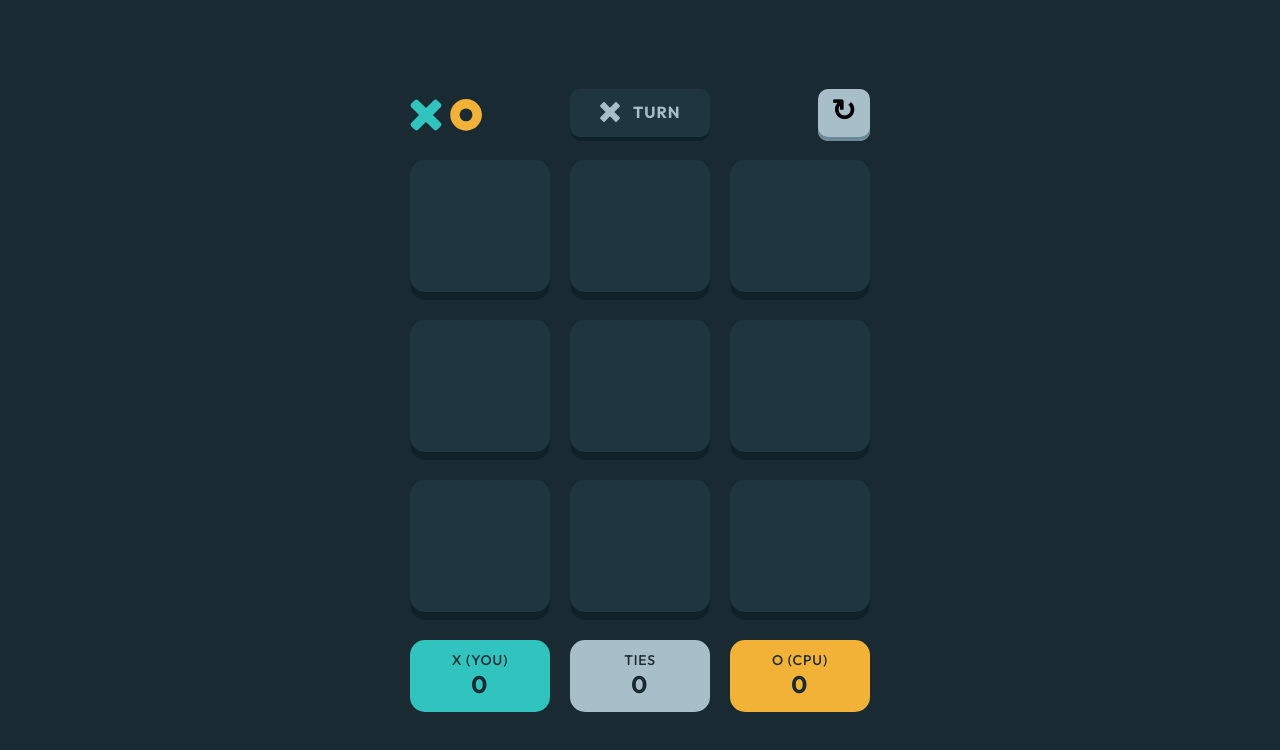
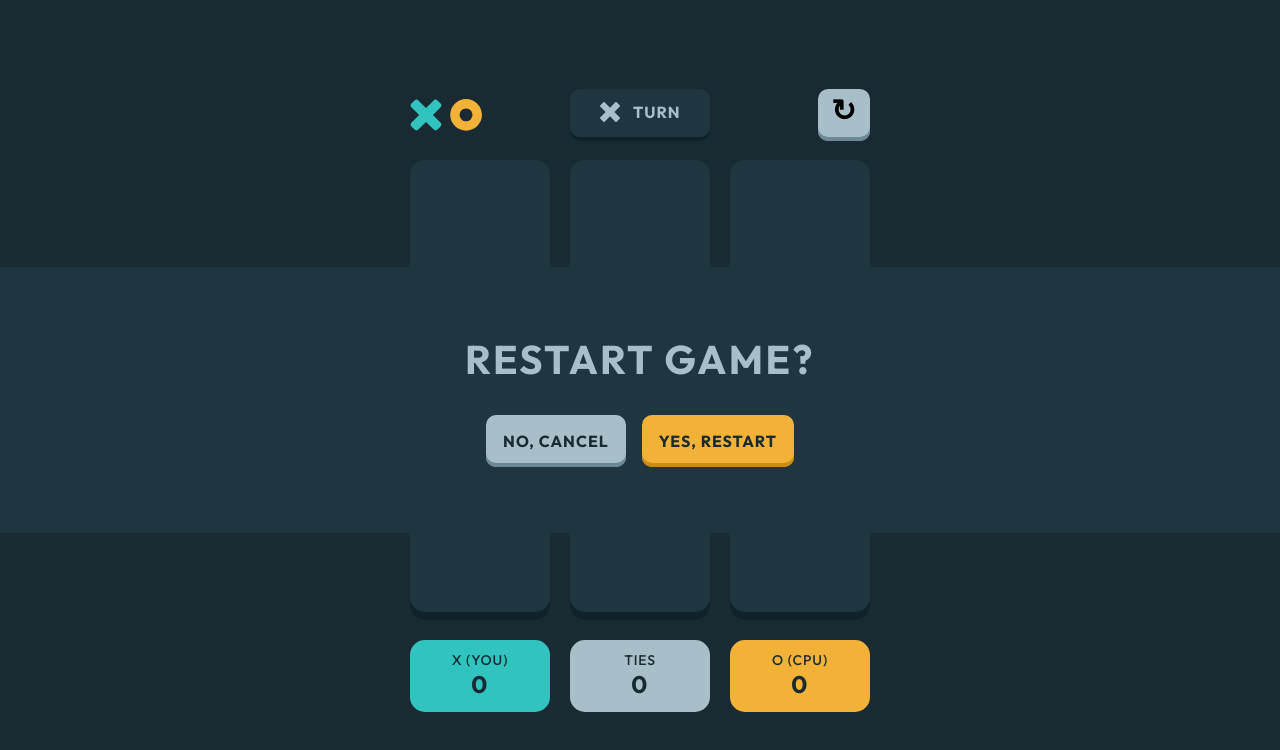
Before and after one commit to bauele/tic-tac-toe, a React (Create React App) app: page /play in a window 1280 px wide. Shown: the top 750 px of the page. Built offline with nearby package versions, Linux system fonts and the light colour scheme; no server answers.

Commit message:
Add component for overlay box with responsive styling

```diff
--- a/src/client/App.css
+++ b/src/client/App.css
@@ -206,6 +206,85 @@
     animation-name: switch-toggle-move-left;
     animation-duration: 0.5s;
     animation-fill-mode: forwards;
+}
+
+.overlay-box {
+    position: absolute;
+    width: 100vw;
+    height: 228px;
+
+    top: calc((100vh - min(34vh, 266px)) / 2);
+
+    background-color: var(--semi-dark-navy);
+}
+
+.overlay-main-text-container {
+    display: flex;
+    justify-content: center;
+    align-items: center;
+    gap: 8px;
+}
+
+.overlay-box-main-text-only h1 {
+    margin-top: 61px;
+    margin-bottom: 24px;
+}
+
+.overlay-box-main-and-sub-texts h1 {
+    margin-top: 16px;
+    margin-bottom: 24px;
+}
+.overlay-box-main-and-sub-texts h2 {
+    margin-top: 40px;
+}
+
+.overlay-main-text {
+    font-family: 'Outfit';
+    font-style: normal;
+    font-weight: 700;
+    font-size: 24px;
+    line-height: 30px;
+    letter-spacing: 1.5px;
+
+    margin: 0px;
+}
+
+.overlay-main-image {
+    width: 30px;
+    height: 30px;
+}
+
+.overlay-sub-text {
+    font-family: 'Outfit';
+    font-style: normal;
+    font-weight: 700;
+    font-size: 14px;
+    line-height: 18px;
+
+    text-align: center;
+    letter-spacing: 0.875px;
+
+    margin-top: 40px;
+    margin-bottom: 0px;
+}
+
+.overlay-button-container {
+    gap: 16px;
+}
+
+.overlay-button {
+    border: none;
+    font-family: 'Outfit';
+    font-style: normal;
+    font-weight: 700;
+    font-size: 16px;
+    line-height: 20px;
+    text-align: center;
+    letter-spacing: 1px;
+    color: var(--dark-navy);
+    max-height: 54px;
+
+    padding: 0px 17px;
 }
 
 /*  Game classes */
@@ -433,6 +512,10 @@
     box-shadow: inset 0px -8px 0px var(--light-yellow-shadow);
 }
 
+.box-shadow-light-yellow-sm {
+    box-shadow: inset 0px -4px 0px var(--light-yellow-shadow);
+}
+
 .box-shadow-light-blue {
     box-shadow: inset 0px -8px 0px var(--light-blue-shadow);
 }
@@ -503,4 +586,23 @@
         line-height: 30.24px;
         letter-spacing: 1.5px;
     }
+
+    .overlay-box {
+        height: 266px;
+    }
+
+    .overlay-main-text {
+        font-size: 40px;
+        line-height: 50px;
+        letter-spacing: 2.5px;
+    }
+
+    .overlay-box-main-text-only h1 {
+        margin-top: 67px;
+        margin-bottom: 31px;
+    }
+
+    .overlay-box-main-and-sub-texts h2 {
+        margin-top: 45px;
+    }
 }
--- /dev/null
+++ b/src/client/components/OverlayBox.tsx
@@ -0,0 +1,59 @@
+import { Button } from './Button';
+
+type OverlayBoxProps = {
+    mainText: string;
+    mainTextColor?: 'light-yellow' | 'light-blue';
+    mainImage?: string;
+    subText?: string;
+    buttonOneText: string;
+    buttonTwoText: string;
+};
+
+export const OverlayBox = ({
+    mainText,
+    mainImage = '',
+    subText = '',
+    buttonOneText,
+    buttonTwoText,
+}: OverlayBoxProps) => {
+    const overlayBoxPositioning = () => {
+        return subText === ''
+            ? 'overlay-box-main-text-only'
+            : 'overlay-box-main-and-sub-texts';
+    };
+
+    return (
+        <div className={`overlay-box ${overlayBoxPositioning()}`}>
+            {subText !== '' ? (
+                <h2 className="overlay-sub-text upper-text">{subText}</h2>
+            ) : (
+                <></>
+            )}
+
+            <div className={`overlay-main-text-container  `}>
+                {mainImage !== '' ? (
+                    <img className="overlay-main-image" src={mainImage} />
+                ) : (
+                    <></>
+                )}
+
+                <h1 className="overlay-main-text upper-text">{mainText}</h1>
+            </div>
+
+            <div className="overlay-button-container flex-row-center">
+                <Button
+                    className={
+                        'overlay-button overlay-button-1 bg-silver box-shadow-silver-sm border-radius-10 upper-text'
+                    }
+                    text={buttonOneText}
+                />
+                <Button
+                    className={
+                        'overlay-button overlay-button-2 bg-light-yellow box-shadow-light-yellow-sm border-radius-10 upper-text'
+                    }
+                    text={buttonTwoText}
+                />
+            </div>
+        </div>
+    );
+};
--- a/src/client/components/PlayGame.tsx
+++ b/src/client/components/PlayGame.tsx
@@ -3,8 +3,10 @@ import { useEffect, useState } from 'react';
 import { PlayerTurnIndicator } from './PlayerTurnIndicator';
 import { Gameboard } from './Gameboard';
 import { ScoreCard } from './ScoreCard';
+import { OverlayBox } from './OverlayBox';
 import { gameMode } from '../../shared/lib';
 
+import xTokenImage from '../assets/icon-x.svg';
 import logo from '../assets/logo.svg';
 import { socket } from '../socket';
 
@@ -62,6 +64,11 @@ export const PlayGame = ({ gameMode, playerMark }: PlayGameProps) => {
                 <ScoreCard color="silver" heading="Ties" score={0} />
                 <ScoreCard color="light-yellow" heading="O (CPU)" score={0} />
             </div>
+            <OverlayBox
+                mainText="Restart Game?"
+                buttonOneText="No, Cancel"
+                buttonTwoText="Yes, Restart"
+            ></OverlayBox>
         </div>
     );
 };
```
